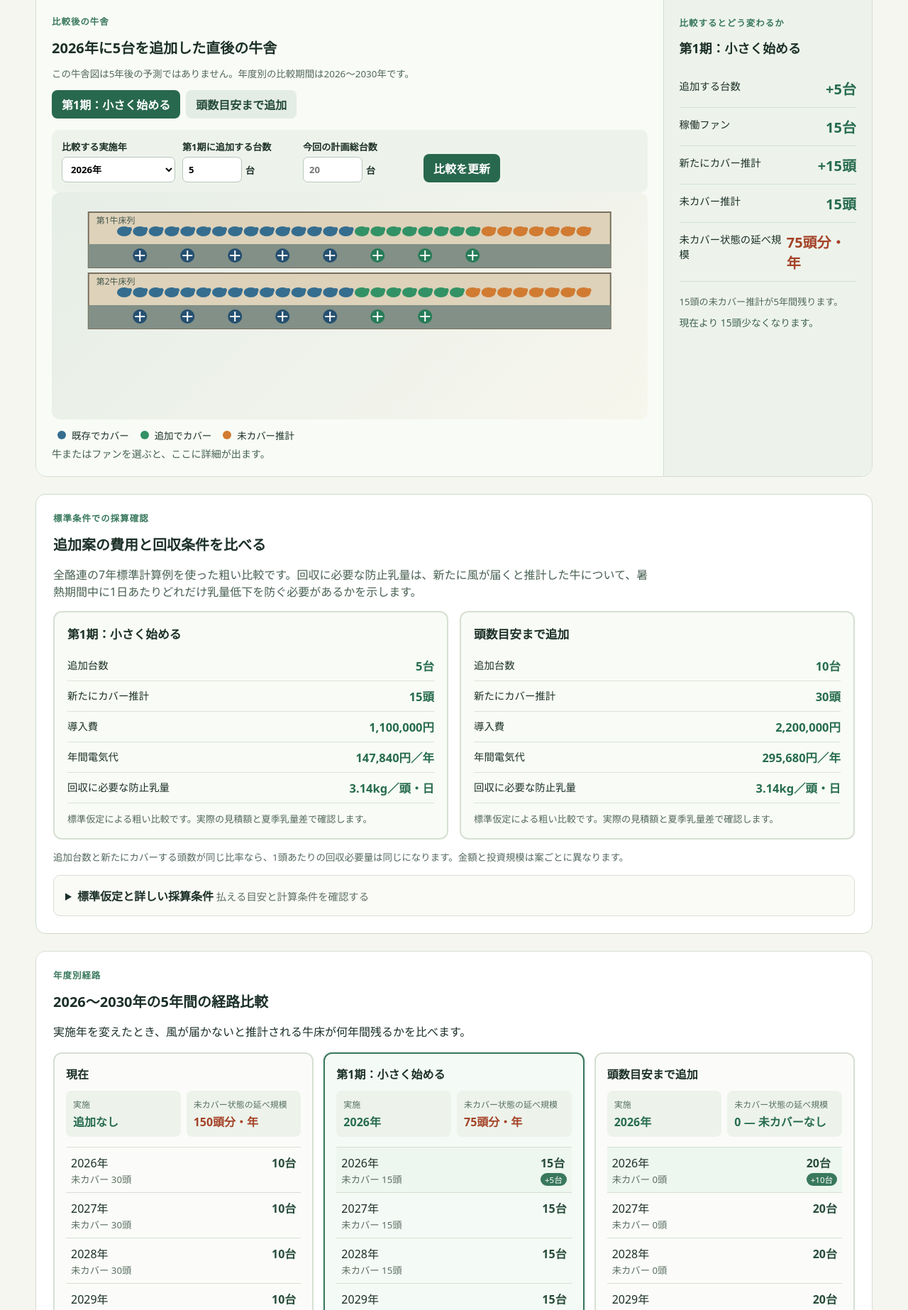
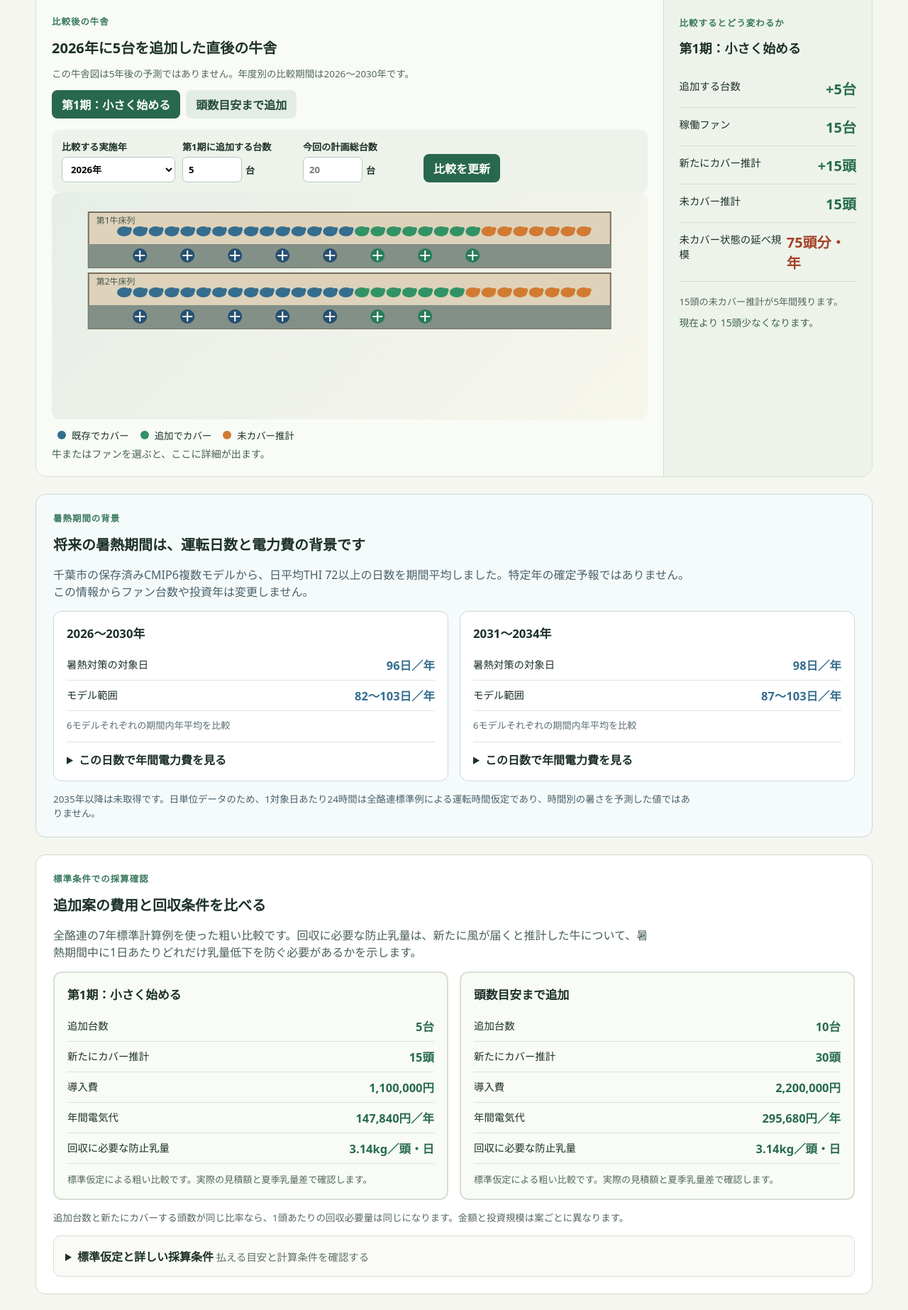
Before and after one commit to okajun35/dairy_horizon, a FastAPI app: page / in a window 1280 px wide. Shown: the part 1134-2980 px from the top of the page at 71% size. Run offline with FastAPI, Linux system fonts and the light colour scheme.

Commit message:
Connect THI background to operating costs

```diff
--- a/app/main.py
+++ b/app/main.py
@@ -2,7 +2,7 @@
 
 from __future__ import annotations
 
-from dataclasses import asdict
+from dataclasses import asdict, replace
 from decimal import Decimal, ROUND_HALF_UP
 import os
 from pathlib import Path
@@ -14,6 +14,12 @@ from fastapi.responses import HTMLResponse
 from fastapi.staticfiles import StaticFiles
 from fastapi.templating import Jinja2Templates
 
+from app.climate_profile import (
+    ClimatePeriodSummary,
+    calculate_operating_hours,
+    load_climate_profile,
+    summarize_thi_days,
+)
 from app.financial_screening import (
     FinancialPlan,
     STANDARD_FINANCIAL_ASSUMPTIONS,
@@ -37,6 +43,9 @@ from app.pathways import build_path_comparison
 
 
 ROOT = Path(__file__).resolve().parents[1]
+CLIMATE_PROFILE_PATH = (
+    ROOT / "data/climate_profiles/generated/chiba_city_2025_2034.json"
+)
 
 
 def _static_asset_version(relative_path: str) -> int:
@@ -81,6 +90,115 @@ def _format_milk_kg_per_cow_day(value: Decimal | None) -> str:
         return "評価対象外"
     rounded = value.quantize(Decimal("0.01"), rounding=ROUND_HALF_UP)
     return f"{rounded:.2f}kg／頭・日"
+
+
+def _rounded_int(value: Decimal) -> int:
+    return int(value.quantize(Decimal("1"), rounding=ROUND_HALF_UP))
+
+
+def _climate_plan_view(
+    plan: FanPlan,
+    summary: ClimatePeriodSummary,
+) -> dict[str, Any]:
+    financial_plan = FinancialPlan(
+        additional_fan_count=plan.additional_fan_count,
+        newly_covered_cow_count=len(plan.newly_covered_cow_ids),
+    )
+    results = {
+        key: calculate_financial_screening(
+            financial_plan,
+            replace(STANDARD_FINANCIAL_ASSUMPTIONS, heat_days_per_year=days),
+        )
+        for key, days in (
+            ("minimum", summary.minimum_annual_days),
+            ("median", summary.median_annual_days),
+            ("maximum", summary.maximum_annual_days),
+        )
+    }
+    break_even_values = tuple(
+        result.break_even_milk_kg_per_cow_day
+        for result in results.values()
+        if result.break_even_milk_kg_per_cow_day is not None
+    )
+    return {
+        "key": plan.key,
+        "label_ja": plan.label_ja,
+        "additional_fan_count": plan.additional_fan_count,
+        "newly_covered_cow_count": len(plan.newly_covered_cow_ids),
+        "annual_electricity_median_yen": _rounded_int(
+            results["median"].incremental_annual_electricity_cost_yen
+        ),
+        "annual_electricity_minimum_yen": _rounded_int(
+            results["minimum"].incremental_annual_electricity_cost_yen
+        ),
+        "annual_electricity_maximum_yen": _rounded_int(
+            results["maximum"].incremental_annual_electricity_cost_yen
+        ),
+        "annual_electricity_median_ja": _format_yen(
+            results["median"].incremental_annual_electricity_cost_yen
+        ),
+        "annual_electricity_range_ja": (
+            f"{_format_yen(results['minimum'].incremental_annual_electricity_cost_yen)}"
+            f"〜{_format_yen(results['maximum'].incremental_annual_electricity_cost_yen)}"
+        ),
+        "break_even_milk_median_kg_per_cow_day": (
+            float(results["median"].break_even_milk_kg_per_cow_day)
+            if results["median"].break_even_milk_kg_per_cow_day is not None
+            else None
+        ),
+        "break_even_milk_minimum_kg_per_cow_day": (
+            float(min(break_even_values)) if break_even_values else None
+        ),
+        "break_even_milk_maximum_kg_per_cow_day": (
+            float(max(break_even_values)) if break_even_values else None
+        ),
+    }
+
+
+def _climate_period_view(
+    summary: ClimatePeriodSummary,
+    plans: tuple[FanPlan, ...],
+) -> dict[str, Any]:
+    operating_hours = calculate_operating_hours(
+        summary, STANDARD_FINANCIAL_ASSUMPTIONS.operating_hours_per_day
+    )
+    return {
+        "key": f"{summary.start_year}_{summary.end_year}",
+        "start_year": summary.start_year,
+        "end_year": summary.end_year,
+        "model_count": summary.model_count,
+        "median_annual_days": float(summary.median_annual_days),
+        "minimum_annual_days": float(summary.minimum_annual_days),
+        "maximum_annual_days": float(summary.maximum_annual_days),
+        "median_annual_days_ja": f"{_rounded_int(summary.median_annual_days)}日／年",
+        "annual_days_range_ja": (
+            f"{_rounded_int(summary.minimum_annual_days)}"
+            f"〜{_rounded_int(summary.maximum_annual_days)}日／年"
+        ),
+        "median_annual_hours": float(operating_hours.median_annual_hours),
+        "minimum_annual_hours": float(operating_hours.minimum_annual_hours),
+        "maximum_annual_hours": float(operating_hours.maximum_annual_hours),
+        "plans": tuple(_climate_plan_view(plan, summary) for plan in plans[1:]),
+    }
+
+
+def _climate_background(plans: tuple[FanPlan, ...]) -> dict[str, Any]:
+    profile = load_climate_profile(CLIMATE_PROFILE_PATH)
+    summaries = (
+        summarize_thi_days(profile, 2026, 2030),
+        summarize_thi_days(profile, 2031, 2034),
+    )
+    return {
+        "available": True,
+        "region_name_ja": summaries[0].region_name_ja,
+        "thi_threshold": float(summaries[0].thi_threshold),
+        "operating_hours_per_day": float(
+            STANDARD_FINANCIAL_ASSUMPTIONS.operating_hours_per_day
+        ),
+        "periods": tuple(_climate_period_view(summary, plans) for summary in summaries),
+        "source_provider": summaries[0].source_provider,
+        "source_dataset": summaries[0].source_dataset,
+    }
 
 
 def _financial_plan_view(plan: FanPlan) -> dict[str, str | int]:
@@ -235,7 +353,7 @@ def _evidence(
         {"item": "頭数基準の台数目安", "value": f"{current_state.guideline_fan_count}台", "kind": "industry_guidance", "source": "搾乳牛頭数を3頭／台で割り、全体で切り上げ", "note": "投資試算用の目安です。列数による自動補正は行いません。"},
         {"item": "法定耐用年数", "value": f"{STANDARD_USEFUL_LIFE_YEARS}年", "kind": "industry_guidance", "source": "全酪連 COW BELL No.178の標準計算例", "note": "採算計算の年割りに使います。実際の故障年や交換年ではありません。"},
     ) + comparison_rows + (
-        {"item": "将来気候", "value": "保存済み・この画面では未接続", "kind": "derived", "source": "CMIP6複数モデルの生成済み気候プロファイル", "note": "接続時も、ファン台数・投資時期の計算には使いません。"},
+        {"item": "将来気候", "value": "2026〜2034年を期間集計して表示", "kind": "official_projection_report", "source": "Open-Meteo Climate API・CMIP6複数モデルの保存済みプロファイル", "note": "日平均THI 72以上の日数をモデル間の中央値と範囲で示します。ファン台数・投資時期には使いません。"},
     )
 
 
@@ -263,6 +381,7 @@ def _dashboard(
         "navigation": navigation,
         "path_comparison": path_comparison,
         "financial_comparison": _financial_comparison(navigation.plans),
+        "climate_background": _climate_background(navigation.plans),
         "viewer_payload": asdict(navigation) | {
             "selected_plan": "first_phase",
             "path_comparison": asdict(path_comparison),
--- a/static/style.css
+++ b/static/style.css
@@ -35,6 +35,21 @@ label { display: grid; gap: 5px; font-size: .82rem; font-weight: 650; } input, s
 .barn-viewer { min-height: 320px; border-radius: 12px; overflow: hidden; background: linear-gradient(135deg, #e6eee7, #f7f6ed); } .barn-viewer svg { display:block; width:100%; height:320px; } .barn-viewer .cow, .barn-viewer .fan { cursor:pointer; } .barn-viewer .cow:hover, .barn-viewer .fan:hover { filter: brightness(.78); }
 .comparison-time-note { margin:-4px 0 14px; color:#52675b; font-size:.84rem; }
 .legend { display: flex; flex-wrap:wrap; gap: 8px; align-items:center; margin: 12px 0 6px; font-size:.84rem; } .legend span { display:inline-block; width:12px; height:12px; border-radius:50%; margin-left:8px; } .covered { background:#356d8f; } .newly-covered { background:#329265; } .uncovered { background:#d17b32; } .selection-detail { min-height: 1.4em; margin-bottom: 0; font-size:.88rem; color:#456053; }
+.climate-background { margin-top:24px; padding:24px; border:1px solid #cad7db; border-radius:14px; background:#f5fafb; }
+.climate-intro, .climate-boundary-note { max-width:900px; color:#49616a; }
+.climate-period-grid { display:grid; grid-template-columns:repeat(2, minmax(0, 1fr)); gap:16px; }
+.climate-period-card { padding:18px; border:1px solid #cad9dc; border-radius:12px; background:#fff; }
+.climate-period-card h3 { margin:0 0 12px; font-size:1.05rem; }
+.climate-period-card dl { margin:0; }
+.climate-period-card dl div { display:flex; justify-content:space-between; gap:16px; padding:9px 0; border-bottom:1px solid #dce5e6; }
+.climate-period-card dd { color:#356d8f; font-size:1.03rem; text-align:right; }
+.climate-period-card > p, .climate-period-card details p { margin:10px 0 0; color:#596d73; font-size:.82rem; }
+.climate-period-card details { margin-top:14px; padding-top:12px; border-top:1px solid #dce5e6; }
+.climate-plan-costs { list-style:none; margin:10px 0 0; padding:0; }
+.climate-plan-costs li { display:grid; grid-template-columns:minmax(0, 1fr) auto; gap:3px 14px; padding:9px 0; border-bottom:1px solid #e1e8e8; font-size:.86rem; }
+.climate-plan-costs span { text-align:right; }
+.climate-plan-costs small { grid-column:1 / -1; color:#596d73; }
+.climate-boundary-note { margin:14px 0 0; font-size:.84rem; }
 .financial-comparison { margin-top:24px; padding:24px; border:1px solid #cfdacb; border-radius:14px; background:#fff; }
 .financial-intro { max-width:850px; color:#496153; }
 .financial-reference-note { padding:10px 12px; border-left:4px solid #8a6c2e; background:#fff8e9; color:#604d28; }
@@ -79,5 +94,5 @@ label { display: grid; gap: 5px; font-size: .82rem; font-weight: 650; } input, s
 .pathway-note { margin:18px 0 0; color:#52675b; font-size:.84rem; }
 .next-step { background:#e4f0e8; border-color:#bad4c1; } .conditions { background:#fffdf7; } .evidence { background:#fafbf7; } summary { cursor:pointer; } summary span { color:#5d7065; font-size:.9rem; font-weight:400; } .evidence-table { margin-top:16px; border-top:1px solid #d7dfd3; } .evidence-table article { display:grid; grid-template-columns:1.2fr .75fr .8fr 2fr; gap:12px; padding:12px 0; border-bottom:1px solid #d7dfd3; font-size:.86rem; } .evidence-table small { display:block; color:#5a6a60; margin-top:4px; } .source-kind { color:#28684f; font-family:ui-monospace, monospace; font-size:.75rem; } .formula { margin-top:16px; font-size:.85rem; color:#465a4e; }.error { color:#9d2b1d; }
 @media (max-width: 900px) { .quick-inputs, .candidate-fields { grid-template-columns:repeat(2, minmax(0, 1fr)); } .quick-inputs button { justify-self:start; } }
-@media (max-width: 760px) { main { width:min(100% - 20px, 1180px); padding-top:20px; } .comparison-row, .pathway-grid, .financial-grid, .affordable-grid { grid-template-columns:1fr; } .state-panel { border-left:0; border-top:1px solid #d4ddd2; } .barn-panel { min-height:0; } .plan-summary dl, .evidence-table article { grid-template-columns:1fr 1fr; } }
+@media (max-width: 760px) { main { width:min(100% - 20px, 1180px); padding-top:20px; } .comparison-row, .pathway-grid, .financial-grid, .affordable-grid, .climate-period-grid { grid-template-columns:1fr; } .state-panel { border-left:0; border-top:1px solid #d4ddd2; } .barn-panel { min-height:0; } .plan-summary dl, .evidence-table article { grid-template-columns:1fr 1fr; } }
 @media (max-width: 480px) { .quick-inputs, .candidate-fields, .natural-input > form { grid-template-columns:1fr; } .natural-input > form label { grid-column:auto; } }
--- a/templates/index.html
+++ b/templates/index.html
@@ -159,9 +159,37 @@
           </dl>
           <p data-selected-cumulative-note>{% if selected_path.cumulative_uncovered_cow_years == 0 %}{{ pathway.planning_horizon_years }}年間を通じて未カバー推計はありません。{% elif selected_path.cumulative_uncovered_cow_years == selected_path.years[0].uncovered_cow_count * pathway.planning_horizon_years %}{{ selected_path.years[0].uncovered_cow_count }}頭の未カバー推計が{{ pathway.planning_horizon_years }}年間残ります。{% else %}各年の未カバー推計を合計した延べ規模です。{% endif %}</p>
           <p data-selected-change>{% if selected_plan.newly_covered_cow_ids %}{% if reference_mode %}参考値{% else %}現在{% endif %}より {{ selected_plan.newly_covered_cow_ids|length }}頭少なくなります。{% else %}{% if reference_mode %}参考状態{% else %}現在の状態{% endif %}を確認しています。{% endif %}</p>
-          {% if reference_mode %}<p class="reference-limit-note">頭数・台数・3頭／台の基準を変えない比較です。将来の暑さに対する十分性は未評価です。</p>{% endif %}
+          {% if reference_mode %}<p class="reference-limit-note">頭数・台数・3頭／台の基準を変えない比較です。将来の暑熱期間は、下の背景情報で運転日数と電力費へ分けて確認します。</p>{% endif %}
         </aside>
       </div>
+    </section>
+
+    <section class="climate-background" aria-labelledby="climate-heading">
+      <p class="section-kicker">暑熱期間の背景</p>
+      <h2 id="climate-heading">将来の暑熱期間は、運転日数と電力費の背景です</h2>
+      <p class="climate-intro">{{ dashboard.climate_background.region_name_ja }}の保存済みCMIP6複数モデルから、日平均THI {{ dashboard.climate_background.thi_threshold|int }}以上の日数を期間平均しました。特定年の確定予報ではありません。この情報からファン台数や投資年は変更しません。</p>
+      <div class="climate-period-grid">
+        {% for period in dashboard.climate_background.periods %}
+          <article class="climate-period-card" data-climate-period="{{ period.key }}">
+            <h3>{{ period.start_year }}〜{{ period.end_year }}年</h3>
+            <dl>
+              <div><dt>暑熱対策の対象日</dt><dd>{{ period.median_annual_days_ja }}</dd></div>
+              <div><dt>モデル範囲</dt><dd>{{ period.annual_days_range_ja }}</dd></div>
+            </dl>
+            <p>{{ period.model_count }}モデルそれぞれの期間内年平均を比較</p>
+            <details>
+              <summary><strong>この日数で年間電力費を見る</strong></summary>
+              <p>1対象日あたり{{ dashboard.climate_background.operating_hours_per_day|int }}時間、電力量単価・基本料金・インバーター削減率は標準仮定を使用しています。</p>
+              <ul class="climate-plan-costs">
+                {% for plan in period.plans %}
+                  <li><strong>{{ plan.label_ja }}（{{ plan.additional_fan_count }}台追加）</strong><span>中央値 {{ plan.annual_electricity_median_ja }}／年</span><small>範囲 {{ plan.annual_electricity_range_ja }}／年</small></li>
+                {% endfor %}
+              </ul>
+            </details>
+          </article>
+        {% endfor %}
+      </div>
+      <p class="climate-boundary-note">2035年以降は未取得です。日単位データのため、1対象日あたり24時間は全酪連標準例による運転時間仮定であり、時間別の暑さを予測した値ではありません。</p>
     </section>
 
     <section class="financial-comparison" aria-labelledby="financial-heading">
@@ -213,7 +241,7 @@
     <section class="pathway reference-pathway" aria-labelledby="pathway-heading">
       <p class="section-kicker">年度別経路</p>
       <h2 id="pathway-heading">参考状態では、{{ current.existing_fan_count }}台で不足を評価しています</h2>
-      <p>上の参考値を増減し、比較後の牛舎で追加案を確認できます。画面の5年間は、頭数・ファン台数・3頭／台の基準が変わらない場合の設備状態です。保存済みの将来THIデータはまだ画面へ接続しておらず、将来の暑さに対する十分性は未評価です。</p>
+      <p>上の参考値を増減し、比較後の牛舎で追加案を確認できます。画面の5年間は、頭数・ファン台数・3頭／台の基準が変わらない場合の設備状態です。将来の暑熱期間はファン台数を変えず、運転日数と電力費の背景として別に表示します。</p>
     </section>
     {% else %}
     <section class="pathway pathway-comparison" aria-labelledby="pathway-heading">
```
Also changed, not shown: app/climate_profile.py (+31 -0 lines), tests/test_climate_profile.py (+19 -0 lines), tests/test_climate_view.py (added, +88 -0 lines), tests/test_reference_input.py (+4 -1 lines).
